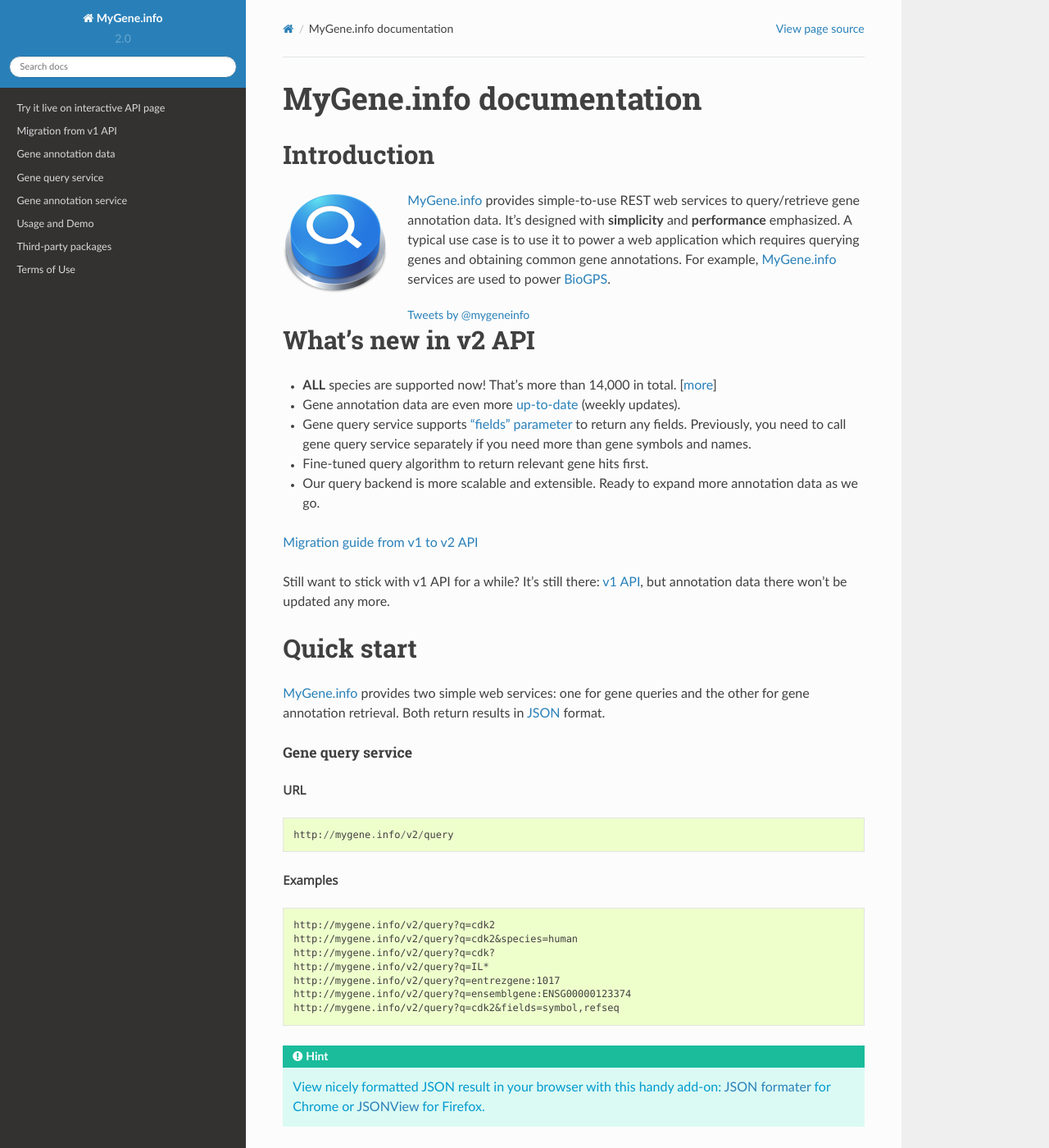
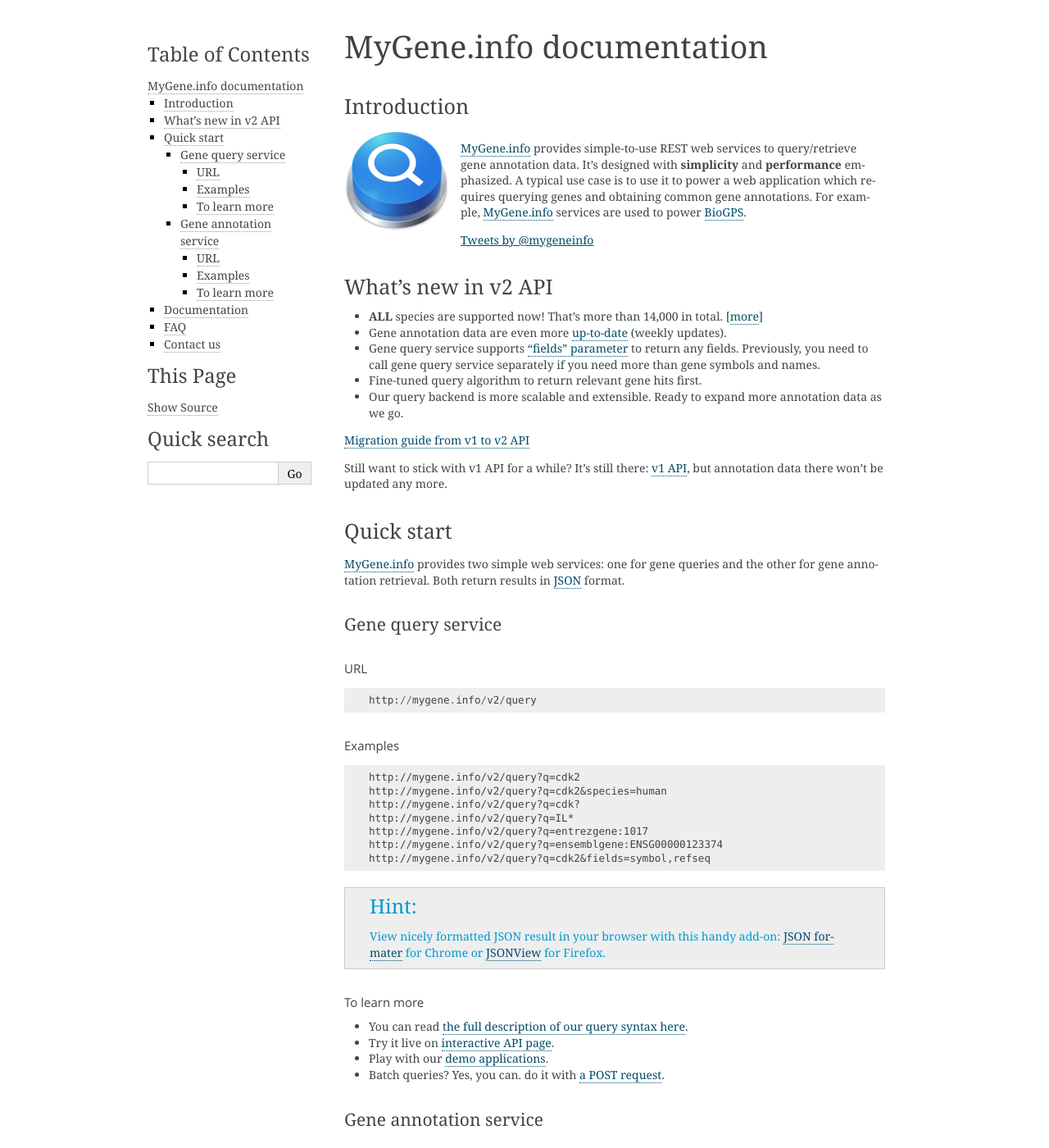
Before and after one commit to biothings/mygene.info, a Sphinx documentation site: the page built from docs/index.rst, in a window 1280 px wide and 1400 px high. Shown: the whole window at 82% size. Built offline with Sphinx 7.4.7, drawn with Linux system fonts in a browser that asks for light colours; pages that are not in the unit, such as notebooks, are missing from menus; comment, search, counter and statistics services are not loaded; some of the changed text lies outside the part shown.

Commit message:
wrap sphinx_rtd_theme setting in a try_except block.

```diff
--- a/docs/conf.py
+++ b/docs/conf.py
@@ -264,7 +264,11 @@
     print 'Warning: "sphinx_bootstrap_theme" is not installed, fall back to default theme.'
     pass
 
-import sphinx_rtd_theme
-html_theme = 'sphinx_rtd_theme'
-html_theme_path = [sphinx_rtd_theme.get_html_theme_path()]
-html_theme_options = {}
+try:
+    import sphinx_rtd_theme
+    html_theme = 'sphinx_rtd_theme'
+    html_theme_path = [sphinx_rtd_theme.get_html_theme_path()]
+    html_theme_options = {}
+except ImportError:
+    print 'Warning: "sphinx_rtd_theme" is not installed, fall back to default theme.'
+    pass
```
